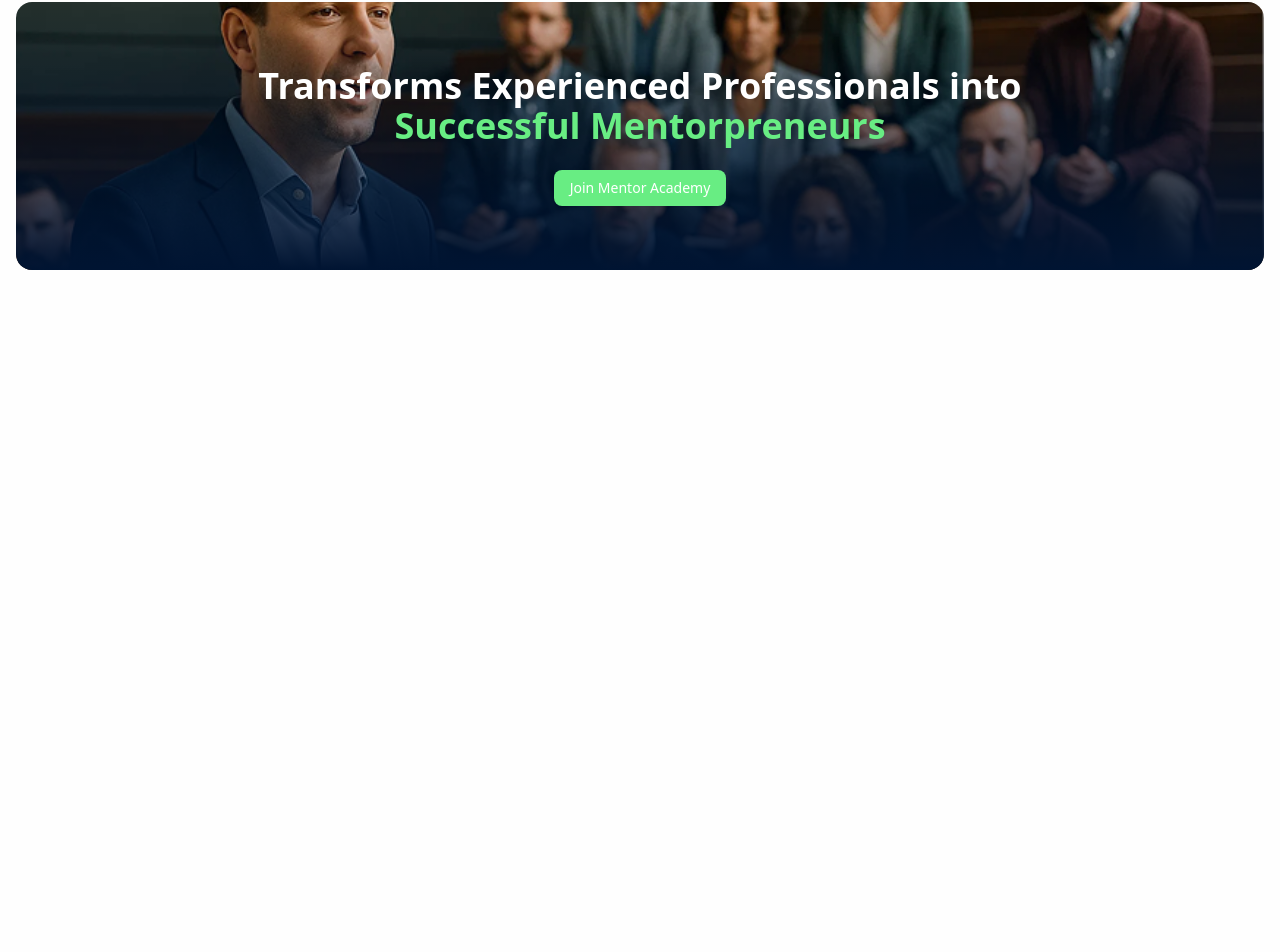
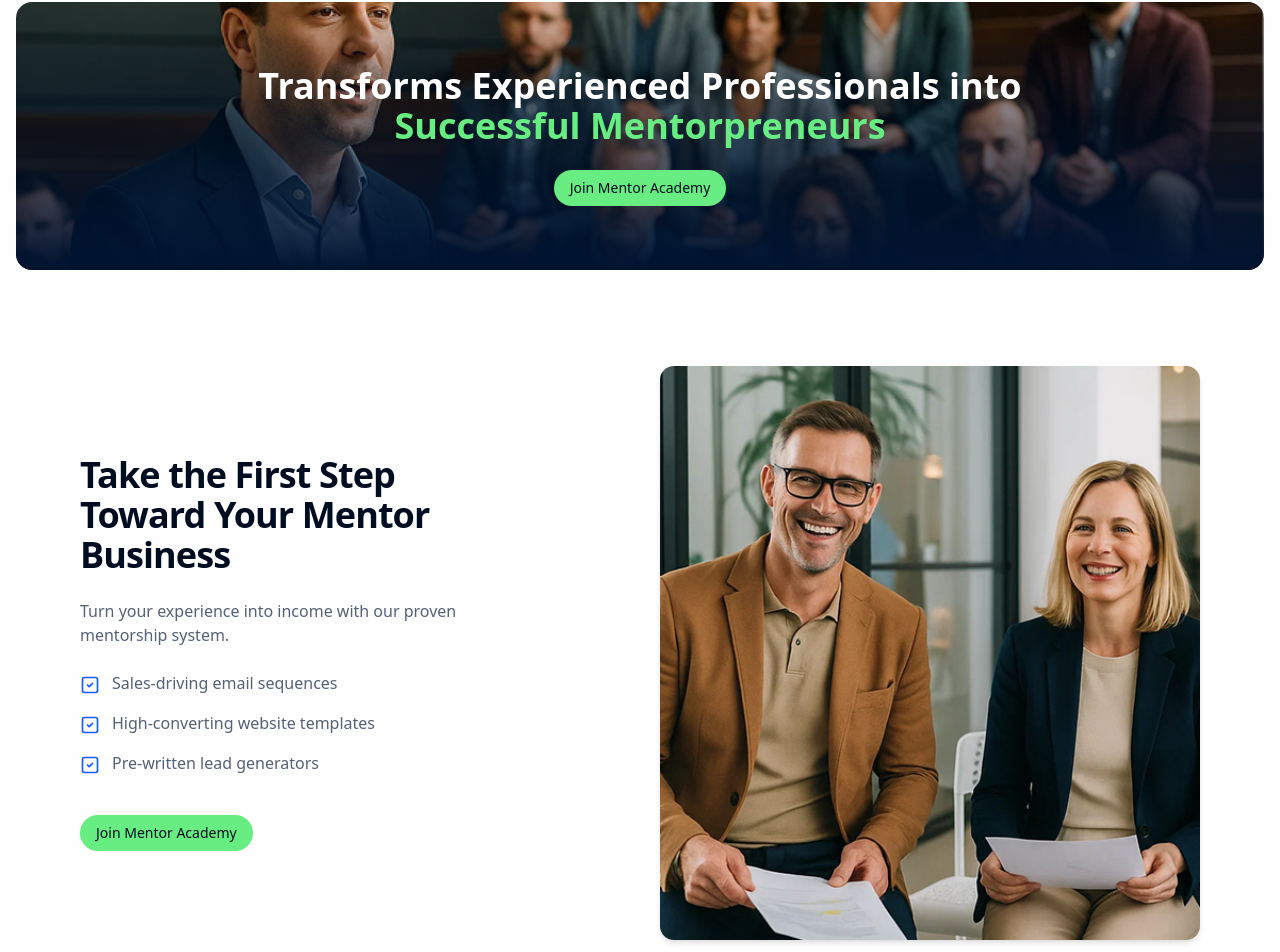
Before and after one commit to wendell256/mentor-academy, a Next.js app: page / in a window 1280 px wide. Shown: the part 2021-2973 px from the top of the page. Before the commit the page ends 2339 px from the top, so only its background shows below. Built offline with nearby package versions, Linux system fonts and the light colour scheme.

Commit message:
add MentorFirstStep component and update MentorBanner button styling

```diff
--- a/app/page.tsx
+++ b/app/page.tsx
@@ -1,5 +1,6 @@
 import Hero from '@/components/hero';
 import MentorBanner from '@/components/mentor-banner';
+import MentorFirstStep from '@/components/mentor-first-step';
 import MentorIntro from '@/components/mentor-intro';
 import ReviewCard from '@/components/review-card';
 import Stats from '@/components/stats';
@@ -14,6 +15,7 @@ export default function Home() {
       <Stats />
       <MentorIntro />
       <MentorBanner />
+      <MentorFirstStep />
     </main>
   );
 }
--- a/components/mentor-banner.tsx
+++ b/components/mentor-banner.tsx
@@ -19,7 +19,7 @@ export default function MentorBanner() {
             <br className='hidden md:block' />
             <span className='text-accent'>Successful Mentorpreneurs</span>
           </h2>
-          <Button className='mt-6 bg-accent text-white hover:bg-accent/90'>
+          <Button className='mt-6 rounded-full bg-accent text-primary hover:bg-accent/90'>
             Join Mentor Academy
           </Button>
         </div>
--- /dev/null
+++ b/components/mentor-first-step.tsx
@@ -0,0 +1,45 @@
+import Image from 'next/image';
+import { Button } from '@/components/ui/button';
+import { CheckSquare2 } from 'lucide-react';
+
+export default function MentorFirstStep() {
+  return (
+    <section className='max-w-6xl mx-auto px-4 py-12 grid grid-cols-1 sm:grid-cols-2 gap-10 items-center'>
+      <div className='space-y-6'>
+        <h2 className='text-3xl md:text-4xl font-semibold tracking-tight text-primary'>
+          Take the First Step <br /> Toward Your Mentor <br /> Business
+        </h2>
+        <p className='text-foreground max-w-md'>
+          Turn your experience into income with our proven mentorship system.
+        </p>
+
+        <ul className='space-y-4 text-foreground'>
+          {[
+            'Sales-driving email sequences',
+            'High-converting website templates',
+            'Pre-written lead generators',
+          ].map((item) => (
+            <li key={item} className='flex items-start gap-3'>
+              <CheckSquare2 className='text-blue-600 w-5 h-5 mt-1' />
+              <span>{item}</span>
+            </li>
+          ))}
+        </ul>
+
+        <Button className='mt-4 bg-accent text-accent-foreground rounded-full hover:bg-accent/90'>
+          Join Mentor Academy
+        </Button>
+      </div>
+
+      <div className='rounded-xl overflow-hidden shadow-md'>
+        <Image
+          src='/images/mentor-business-step.png'
+          alt='Mentor business couple'
+          width={540}
+          height={640}
+          className='object-cover'
+        />
+      </div>
+    </section>
+  );
+}
```
